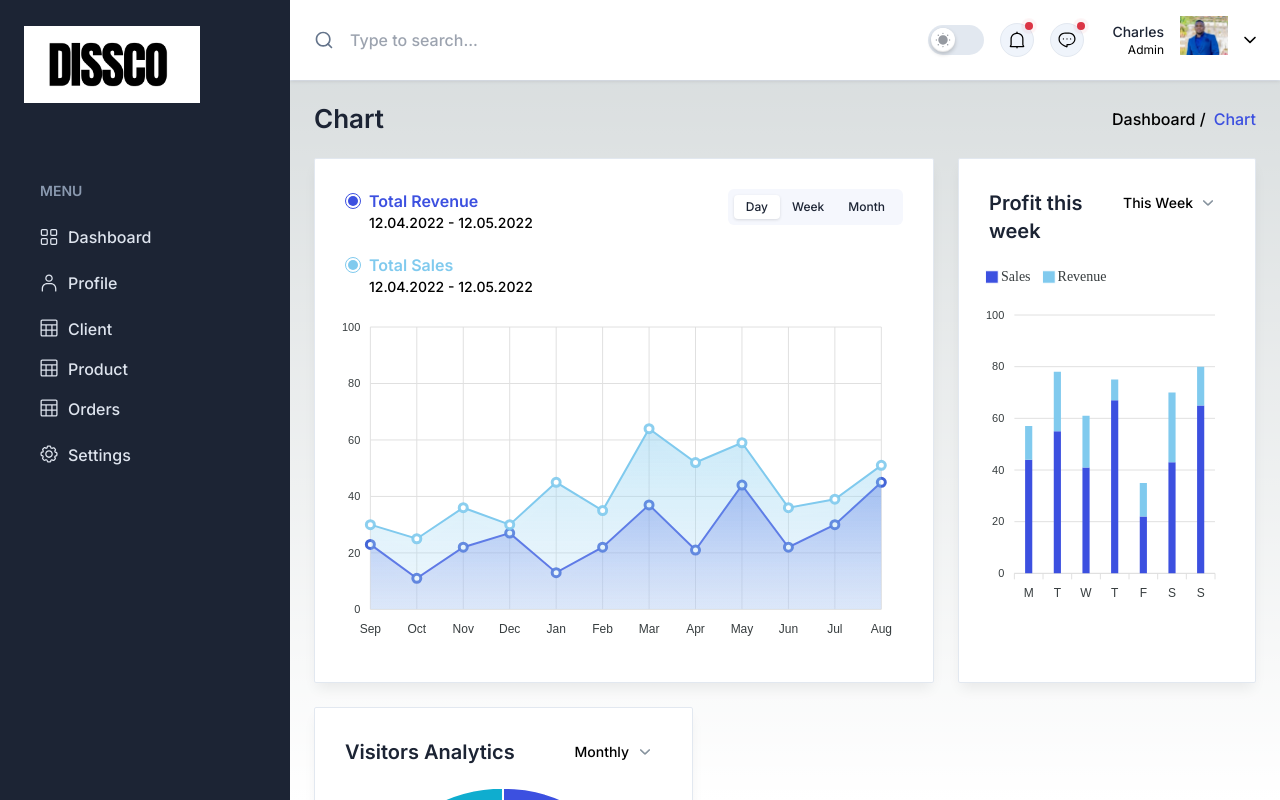
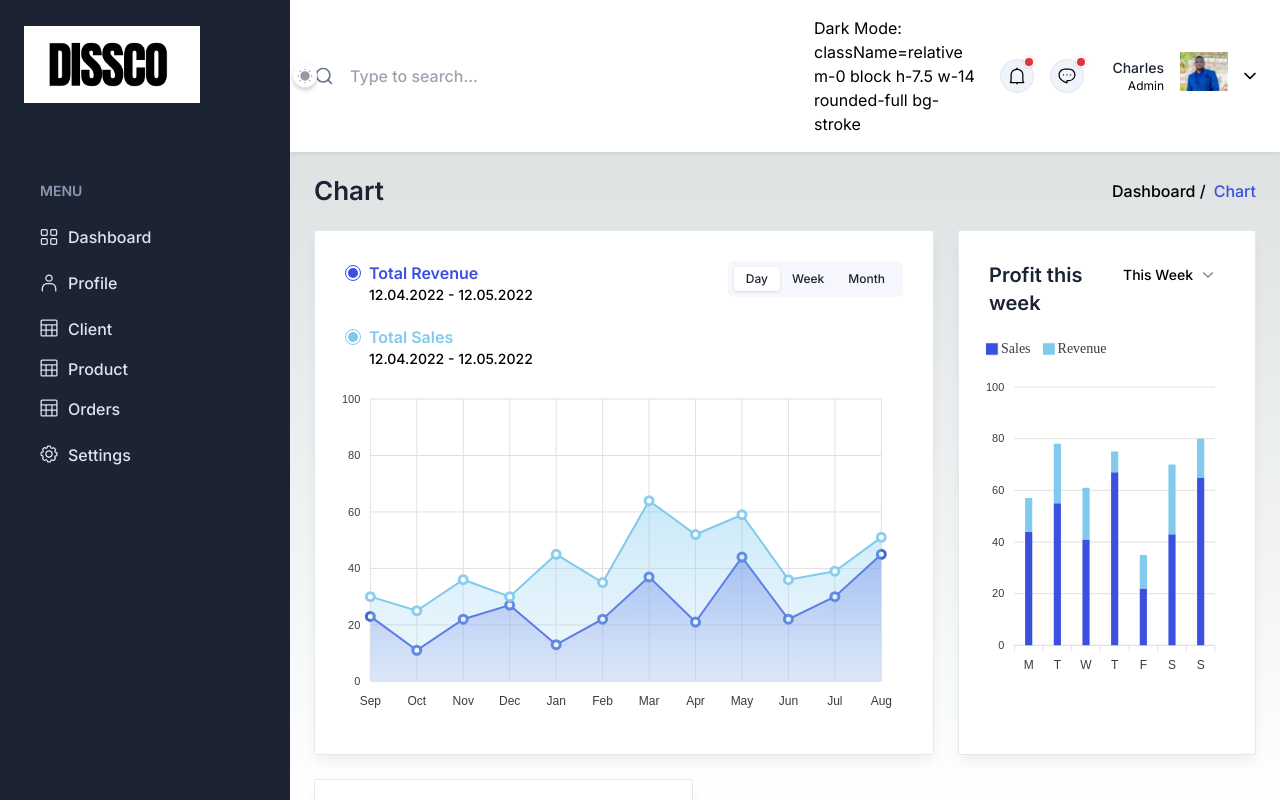
Before and after one commit to shemalucien/payment-tracker, a Next.js app in the folder apps/web/: page /chart in a window 1280 px wide. Built offline with nearby package versions, Linux system fonts and the light colour scheme.

Commit message:
fixed darkmode

```diff
--- a/apps/web/src/components/FormElements/multi-select.tsx
+++ b/apps/web/src/components/FormElements/multi-select.tsx
@@ -15,7 +15,7 @@ const MultiSelect: React.FC<DropdownProps> = ({ id }) => {
   const [options, setOptions] = useState<Option[]>([]);
   const [selected, setSelected] = useState<number[]>([]);
   const [show, setShow] = useState(false);
-  const trigger = useRef<HTMLButtonElement>(null);
+  const trigger = useRef<HTMLDivElement>(null);
   const dropdown = useRef<HTMLDivElement>(null);
 
   useEffect(() => {
@@ -43,7 +43,7 @@ const MultiSelect: React.FC<DropdownProps> = ({ id }) => {
   };
 
   const isOpen = () => {
-    return show === true;
+    return show
   };
 
   const select = (index: number, event: React.MouseEvent) => {
@@ -91,7 +91,9 @@ const MultiSelect: React.FC<DropdownProps> = ({ id }) => {
       setShow(false);
     };
     document.addEventListener("click", clickHandler);
-    return () => document.removeEventListener("click", clickHandler);
+    return (): void => {
+      document.removeEventListener("click", clickHandler);
+    };
   });
 
   return (
@@ -111,8 +113,7 @@ const MultiSelect: React.FC<DropdownProps> = ({ id }) => {
           <input name="values" type="hidden" defaultValue={selectedValues()} />
           <div className="relative z-20 inline-block w-full">
             <div className="relative flex flex-col items-center">
-              {/* <div ref={trigger} onClick={open} className="w-full"> */}
-              <div onClick={open} className="w-full">
+              <div ref={trigger} onClick={open} className="w-full">
                 <div className="mb-2 flex rounded border border-stroke py-2 pl-3 pr-3 outline-none transition focus:border-primary active:border-primary dark:border-form-strokedark dark:bg-form-input">
                   <div className="flex flex-auto flex-wrap gap-3">
                     {selected.map((index) => (
@@ -126,6 +127,13 @@ const MultiSelect: React.FC<DropdownProps> = ({ id }) => {
                         <div className="flex flex-auto flex-row-reverse">
                           <div
                             onClick={() => remove(index)}
+                            onKeyDown={(e) => {
+                              if (e.key === 'Enter' || e.key === ' ') {
+                                remove(index);
+                              }
+                            }}
+                            role="button"
+                            tabIndex={0}
                             className="cursor-pointer pl-2 hover:text-danger"
                           >
                             <svg
--- a/apps/web/src/components/Header/dark-mode-switcher.tsx
+++ b/apps/web/src/components/Header/dark-mode-switcher.tsx
@@ -4,11 +4,12 @@ const DarkModeSwitcher = () => {
   const [colorMode, setColorMode] = useColorMode();
   return (
     <li>
-      <label htmlFor="dark-mode-switcher"
-        className={`relative m-0 block h-7.5 w-14 rounded-full ${
-          colorMode === "dark" ? "bg-primary" : "bg-stroke"
+      <label htmlFor="dark-mode-switcher">
+        Dark Mode:
+
+        className={`relative m-0 block h-7.5 w-14 rounded-full ${colorMode === "dark" ? "bg-primary" : "bg-stroke"
           }`}
-      >
+      </label>
       <input
         type="checkbox"
         onChange={() => {
@@ -19,8 +20,7 @@ const DarkModeSwitcher = () => {
         className="dur absolute top-0 z-50 m-0 h-full w-full cursor-pointer opacity-0"
       />
       <span
-          className={`absolute left-[3px] top-1/2 flex h-6 w-6 -translate-y-1/2 translate-x-0 items-center justify-center rounded-full bg-white shadow-switcher duration-75 ease-linear ${
-            colorMode === "dark" && "!right-[3px] !translate-x-full"
+        className={`absolute left-[3px] top-1/2 flex h-6 w-6 -translate-y-1/2 translate-x-0 items-center justify-center rounded-full bg-white shadow-switcher duration-75 ease-linear ${colorMode === "dark" && "!right-[3px] !translate-x-full"
           }`}
       >
         <span className="dark:hidden">
@@ -56,7 +56,6 @@ const DarkModeSwitcher = () => {
           </svg>
         </span>
       </span>
-      </label>
     </li>
   );
 };
```
Lines whose indentation alone changed are shown as unchanged.
